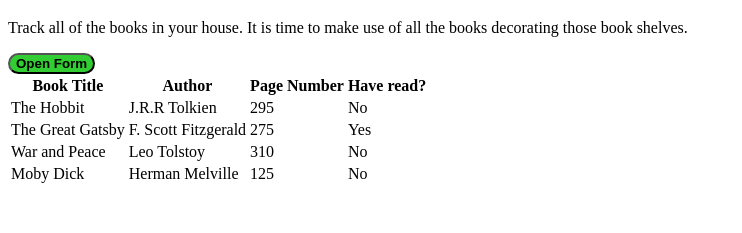
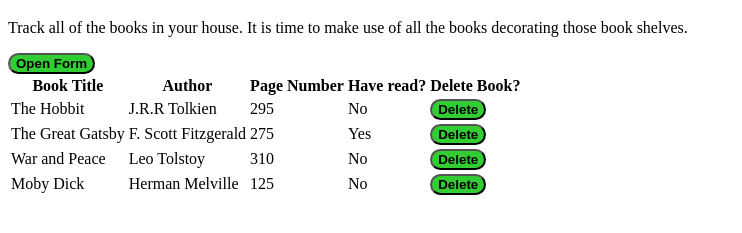
Before and after one commit to L-Bauer/odin_library, a plain HTML site: page index.html in a window 1280 px wide. Shown: the part 61-294 px from the top of the page, without its empty margins (0-742 px from the left). Drawn offline with Linux system fonts and the light colour scheme.

Commit message:
Add buttons to each book in library
When the book is displayed in the library, create a delete button.
The delete has a unique id based on the index of the book in the
library.

```diff
--- a/app.js
+++ b/app.js
@@ -58,13 +58,17 @@ function submitBook(e) {
 };
 
 function displayLibrary() {
-  var table = document.getElementById("datas");
+  var table = document.getElementById("library_body");
   table.innerHTML="";
   var tr="";
-  myLibrary.forEach(book=>{
+  myLibrary.forEach((book, index)=>{
      tr+='<tr>';
-     tr+='<td>'+book.title+'</td>'+'<td>'+book.author+'</td>'+'<td>'+book.pages+'</td>'+'<td>'+book.read_info(book.read)+'</td>'
+     tr+='<td>'+book.title+'</td>'+
+     '<td>'+book.author+'</td>'+
+     '<td>'+book.pages+'</td>'+
+     '<td>'+book.read_info(book.read)+'</td>'+'<td>'+`<button class="btn delete" id=${index}><strong>Delete</strong></button>`+'</td>'
      tr+='</tr>'
+     console.log([index])
   })
   table.innerHTML+=tr;
 }
--- a/index.html
+++ b/index.html
@@ -52,8 +52,9 @@
             <th>Author</th>
             <th>Page Number</th>
             <th>Have read?</th>
+            <th>Delete Book?</th>
           </thead>
-          <tbody id="datas">
+          <tbody id="library_body">
 
           </tbody>
         </table>
```
